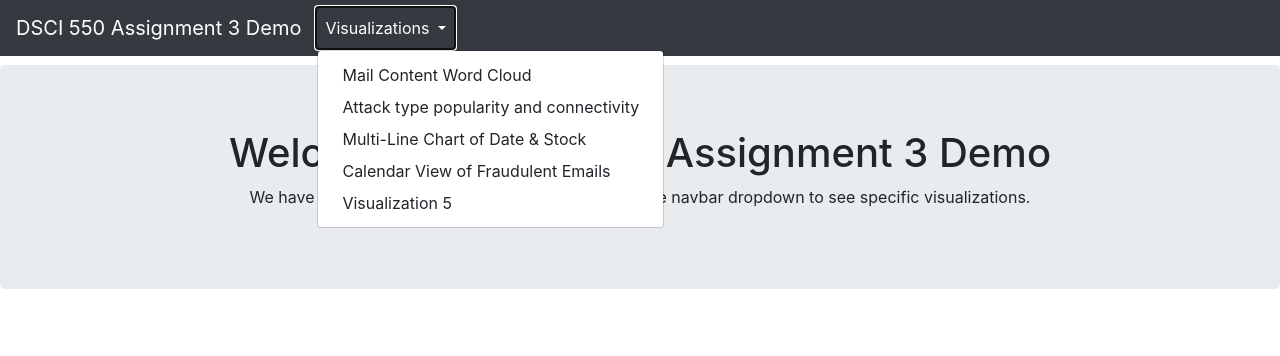
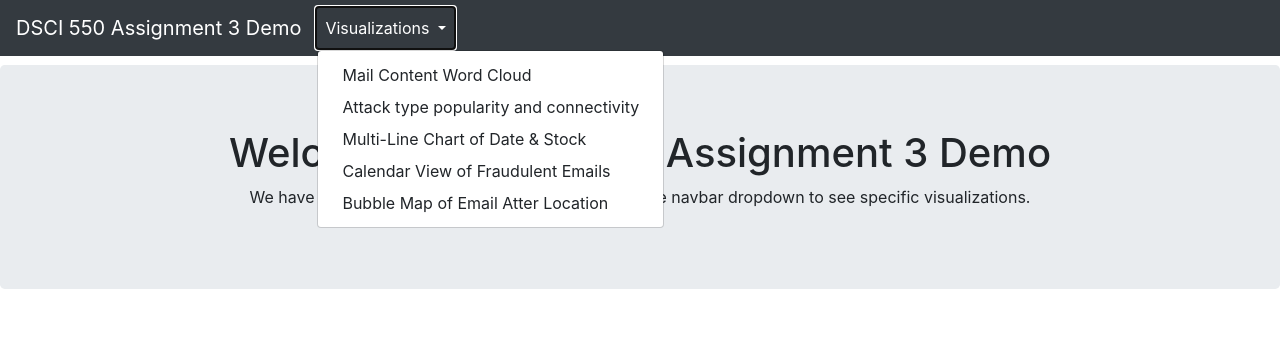
Before and after one commit to Anthonyive/DSCI-550-Assignment-3, a Flask app: page / in a window 1280 px wide, after a click on "Visualizations". Shown: the top 356 px of the page. Run offline with Flask 2, Linux system fonts and the light colour scheme; some libraries are stand-ins or nearby versions.

Commit message:
change vis5 nac.html name

```diff
--- a/templates/includes/_navbar.html
+++ b/templates/includes/_navbar.html
@@ -15,7 +15,7 @@
           <a class="dropdown-item" href="/vis2">Attack type popularity and connectivity</a>
           <a class="dropdown-item" href="/vis3">Multi-Line Chart of Date &amp; Stock</a>
           <a class="dropdown-item" href="/vis4">Calendar View of Fraudulent Emails</a>
-          <a class="dropdown-item" href="/vis5">Visualization 5</a>
+          <a class="dropdown-item" href="/vis5">Bubble Map of Email Atter Location</a>
         </div>
       </li>
     </ul>
```
